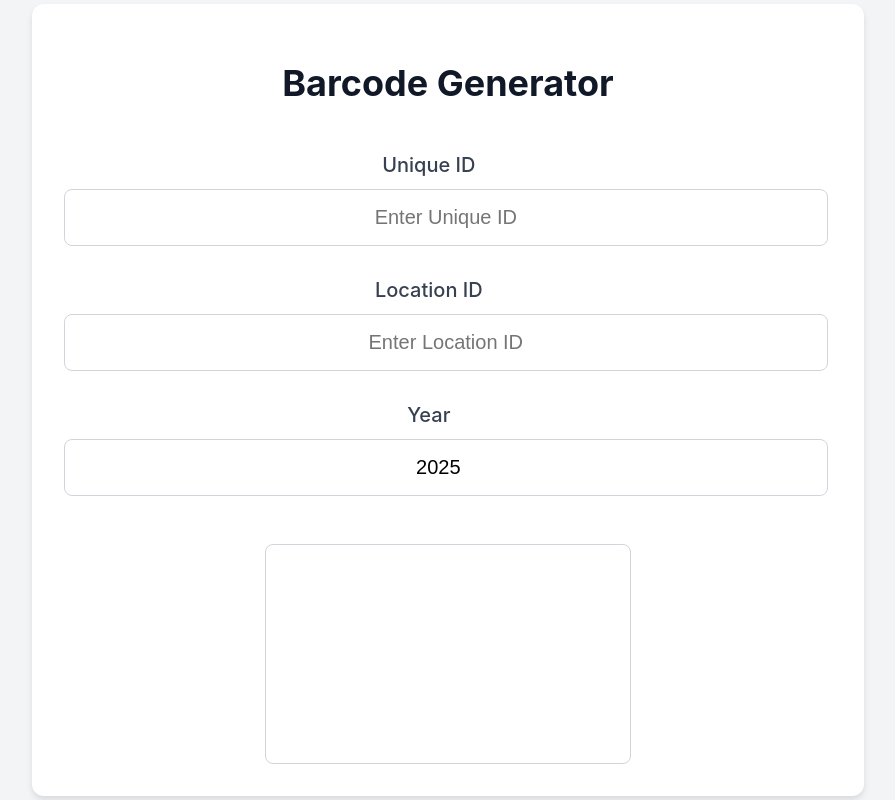
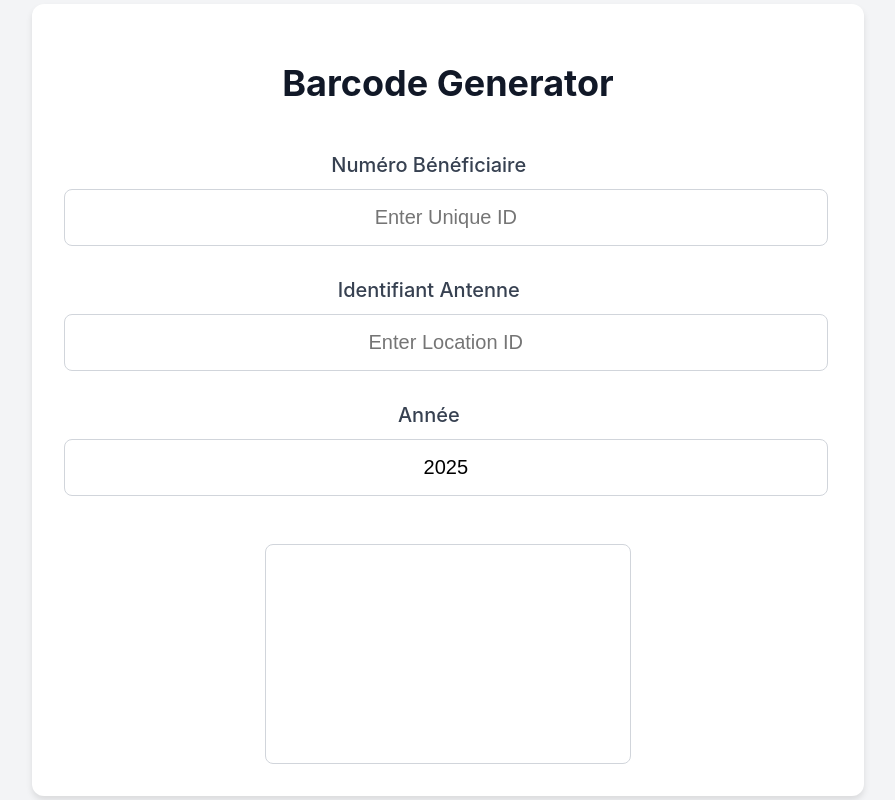
Before and after one commit to chmadran/barcode-generator, a React (Create React App) app: page / in a window 1280 px wide. Shown: the whole page, without its empty margins (192-1087 px from the left). Built offline with nearby package versions, Linux system fonts and the light colour scheme.

Commit message:
freeze year field

```diff
--- a/src/BarcodeGenerator.js
+++ b/src/BarcodeGenerator.js
@@ -5,7 +5,7 @@ import './BarcodeGenerator.css';
 const BarcodeGenerator = () => {
   const [uniqueId, setUniqueId] = useState('');
   const [locationId, setLocationId] = useState('');
-  const [year, setYear] = useState(new Date().getFullYear().toString());
+  const [year] = useState(new Date().getFullYear().toString());
 
   const generateBarcode = useCallback(() => {
     const barcodeData = `${uniqueId}|${locationId}|${year}`;
@@ -40,7 +40,7 @@ const BarcodeGenerator = () => {
 
         <div className="form-container">
           <div className="input-group">
-            <label className="label">Unique ID</label>
+            <label className="label">Numéro Bénéficiaire</label>
             <input
               type="text"
               value={uniqueId}
@@ -51,7 +51,7 @@ const BarcodeGenerator = () => {
           </div>
 
           <div className="input-group">
-            <label className="label">Location ID</label>
+            <label className="label">Identifiant Antenne</label>
             <input
               type="text"
               value={locationId}
@@ -62,15 +62,12 @@ const BarcodeGenerator = () => {
           </div>
 
           <div className="input-group">
-            <label className="label">Year</label>
+            <label className="label">Année</label>
             <input
-              type="number"
+              type="text"
               value={year}
-              onChange={(e) => setYear(e.target.value)}
-              placeholder="Enter Year"
-              min="1900"
-              max="2100"
-              className="input"
+              readOnly
+              className="input readonly"
             />
           </div>
         </div>
```
